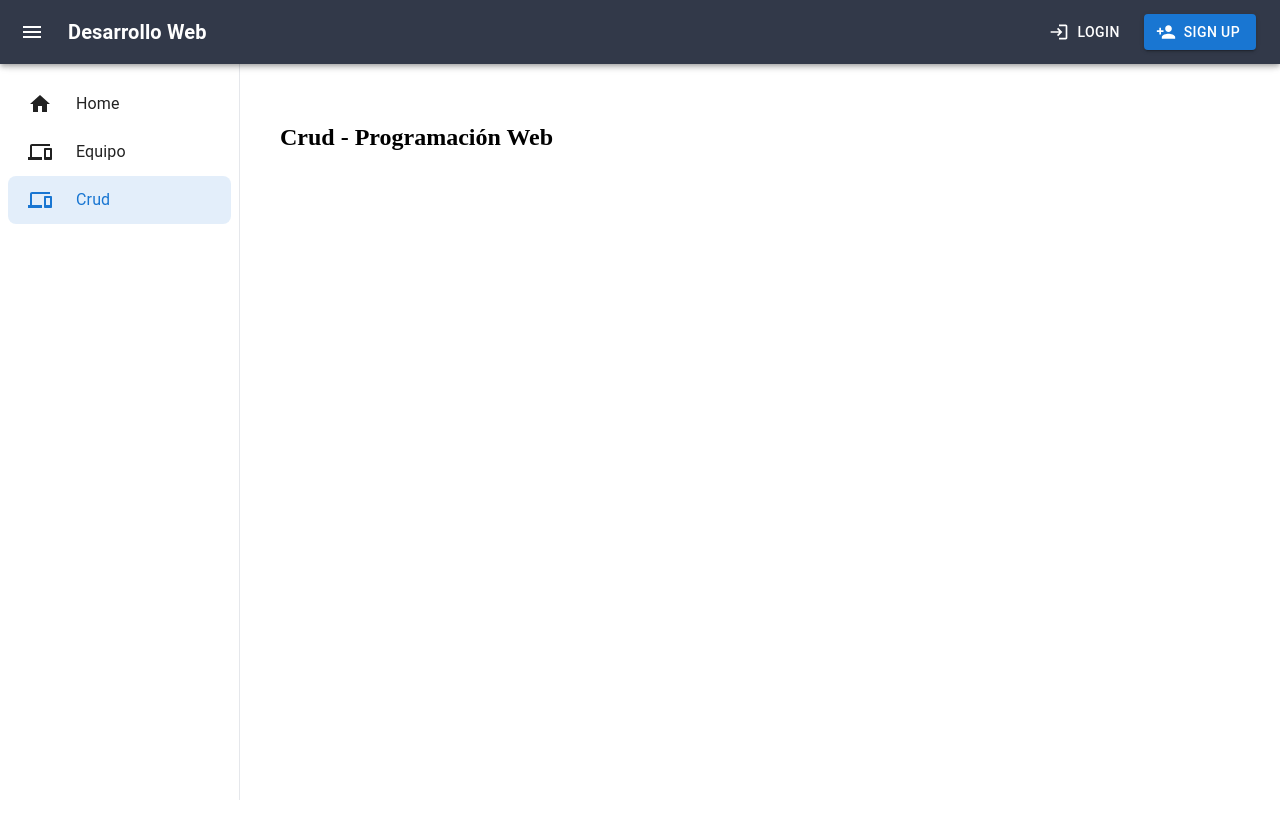
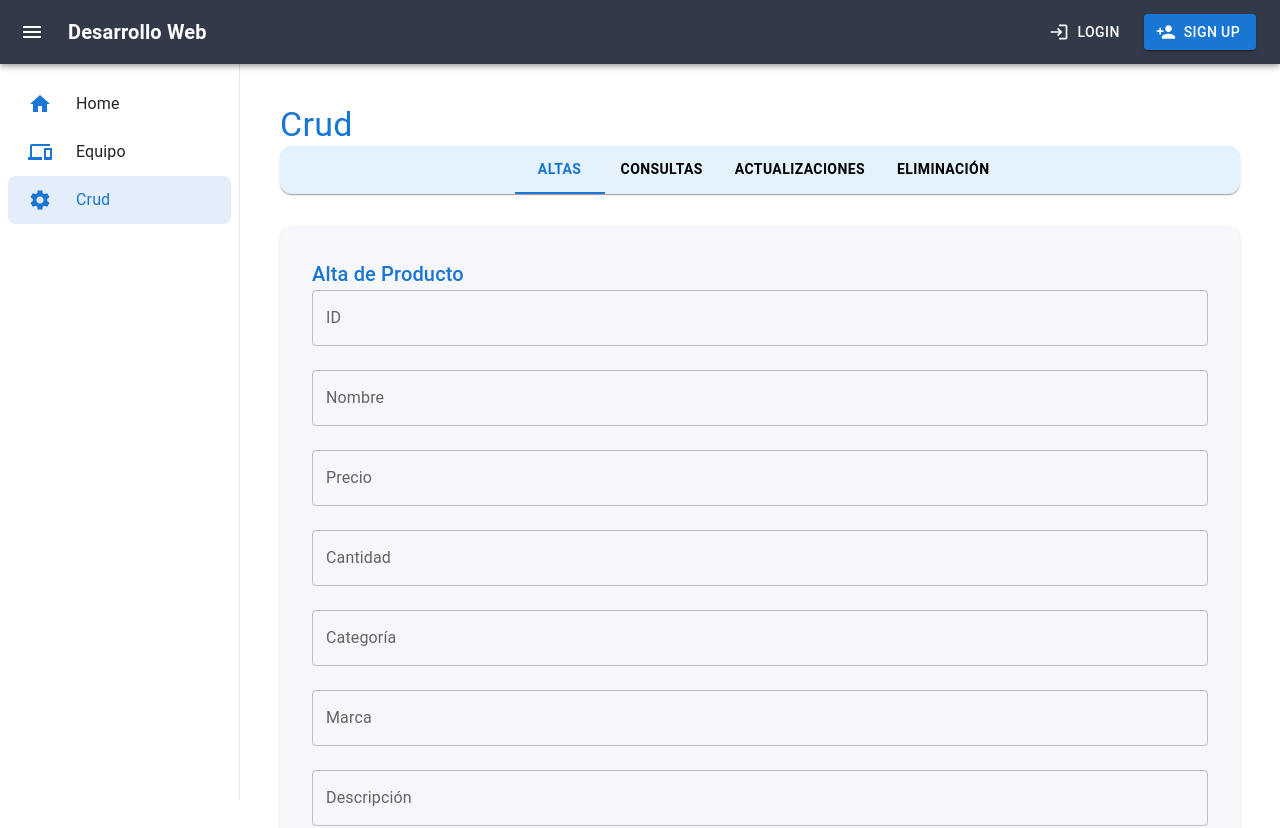
Before and after one commit to Luz1515/programacionweb-luz-0802-examen, a React (Vite) app: page /crud in a window 1280 px wide. Shown: the top 828 px of the page. Before the commit the page ends 800 px from the top, so only its background shows below. Built offline with nearby package versions, Linux system fonts and the light colour scheme.

Commit message:
Examen programacion web

```diff
--- a/index.html
+++ b/index.html
@@ -4,7 +4,7 @@
     <meta charset="UTF-8" />
     <link rel="icon" type="image/svg+xml" href="/favicon.svg" />
     <meta name="viewport" content="width=device-width, initial-scale=1.0" />
-    <title>sistema-ic0802</title>
+    <title>gesti&oacute;n de gstos</title>
   </head>
   <body>
     <div id="root"></div>
--- a/package.json
+++ b/package.json
@@ -13,11 +13,12 @@
     "@emotion/react": "^11.14.0",
     "@emotion/styled": "^11.14.1",
     "@fontsource/roboto": "^5.2.10",
-    "@mui/material": "^9.0.0",
+    "@mui/icons-material": "^9.0.1",
+    "@mui/material": "^9.0.1",
     "@mui/styled-engine-sc": "^9.0.0",
     "react": "^19.2.5",
     "react-dom": "^19.2.5",
-    "react-router-dom": "^7.15.0",
+    "react-router-dom": "^7.15.1",
     "styled-components": "^6.4.1"
   },
   "devDependencies": {
--- a/src/App.jsx
+++ b/src/App.jsx
@@ -15,7 +15,7 @@ function App() {
           <Route path="/" element={<HomePage />} />
           <Route path="/Equipo" element={<Equipo />} />
           <Route path="/crud" element={<Crud/>} />
-
+          <Route path="/home" element={<HomePage />} />
           <Route path="/login" element={<LoginPage />} />
           <Route path="/register" element={<RegisterPage />} />
 
--- a/src/layout/Sidebar.jsx
+++ b/src/layout/Sidebar.jsx
@@ -9,6 +9,8 @@ import {
 
 import HomeIcon from "@mui/icons-material/Home"
 import DevicesIcon from "@mui/icons-material/Devices"
+import DashboardIcon from "@mui/icons-material/Dashboard"
+import SettingsIcon from "@mui/icons-material/Settings"
 
 import { Link, useLocation } from "react-router-dom"
 
@@ -19,9 +21,9 @@ export default function Sidebar({ open, onClose, isMobile, collapsed }) {
   const location = useLocation()
 
   const menuItems = [
-    { text: "Home", icon: <HomeIcon />, path: "/" },
-    { text: "Equipo", icon: <DevicesIcon />, path: "/Equipo" },
-    { text: "Crud", icon: <DevicesIcon />, path: "/crud" },
+    { text: "Home", icon: <HomeIcon color="primary"/>, path: "/" },
+    { text: "Equipo", icon: <DevicesIcon color="primary"/>, path: "/Equipo" },
+    { text: "Crud", icon: <SettingsIcon color="primary"/>, path: "/crud" },
   ]
 
   const width = collapsed ? collapsedWidth : drawerWidth
--- a/src/pages/Equipo/Equipo.jsx
+++ b/src/pages/Equipo/Equipo.jsx
@@ -8,7 +8,7 @@ export default function Equipo(){
                 <Grid item xs={12} md={6}>
                     <Card>
                         <CardContent>
-                        <Typography variant="h6">Nombre del Integrante </Typography>
+                        <Typography variant="h6">Luz Nadia Flores Domínguez </Typography>
                         <Typography>Rol: Frontend</Typography>
                         </CardContent>
                     </Card>
@@ -16,7 +16,7 @@ export default function Equipo(){
                 <Grid item xs={12} md={6}>
                     <Card>
                         <CardContent>
-                        <Typography variant="h6">Otro Integramte</Typography>
+                        <Typography variant="h6">Sindy Pineda Nieto</Typography>
                         <Typography>Rol: Backend</Typography>
                         </CardContent>
                     </Card>
--- a/src/pages/crud/Crud.jsx
+++ b/src/pages/crud/Crud.jsx
@@ -1,5 +1,289 @@
-export default function Crud(){
-    return(
-        <h2>Crud - Programación Web</h2>
-    )
+import { useState } from "react";
+
+import {
+  Box,
+  Tabs,
+  Tab,
+  TextField,
+  Button,
+  Grid,
+  Paper,
+  Typography
+} from "@mui/material";
+
+export default function Crud() {
+
+  const [tab, setTab] = useState(0);
+
+  const cambiarTab = (event, newValue) => {
+    setTab(newValue);
+  };
+
+  return (
+    <Box p={3}>
+
+      <Typography
+        variant="h4"
+        mb={3}
+        fontWeight="bold"
+        color="primary"
+      >
+        Crud
+      </Typography>
+
+      {/* SUBMENÚ */}
+      <Paper
+        sx={{
+          mb: 4,
+          backgroundColor: "#e3f2fd",
+          borderRadius: 3
+        }}
+      >
+        <Tabs
+          value={tab}
+          onChange={cambiarTab}
+          centered
+          sx={{
+            "& .MuiTab-root": {
+              color: "black",
+              fontWeight: "bold"
+            }
+          }}
+        >
+          <Tab label="Altas" />
+          <Tab label="Consultas" />
+          <Tab label="Actualizaciones" />
+          <Tab label="Eliminación" />
+        </Tabs>
+      </Paper>
+
+      {/* ÁREA DE TRABAJO */}
+      <Paper
+        sx={{
+          p: 4,
+          backgroundColor: "#f5f7fa",
+          borderRadius: 3
+        }}
+      >
+
+        {/* ALTAS */}
+        {tab === 0 && (
+          <>
+            <Typography
+              variant="h6"
+              mb={3}
+              color="black"
+              fontWeight="bold"
+              color="primary"
+
+            >
+              Alta de Producto
+            </Typography>
+
+            <Box
+              display="flex"
+              flexDirection="column"
+              width="40%"
+            >
+              <TextField
+                fullWidth
+                label="ID"
+                sx={{ mb: 3 }}
+              />
+
+              <TextField
+                fullWidth
+                label="Nombre"
+                sx={{ mb: 3 }}
+              />
+
+              <TextField
+                fullWidth
+                label="Precio"
+                sx={{ mb: 3 }}
+              />
+
+              <TextField
+                fullWidth
+                label="Cantidad"
+                sx={{ mb: 3 }}
+              />
+
+              <TextField
+                fullWidth
+                label="Categoría"
+                sx={{ mb: 3 }}
+              />
+
+              <TextField
+                fullWidth
+                label="Marca"
+                sx={{ mb: 3 }}
+              />
+
+              <TextField
+                fullWidth
+                label="Descripción"
+                sx={{ mb: 4 }}
+              />
+
+              <Button
+                variant="contained"
+                sx={{
+                  backgroundColor: "#1976d2",
+                  fontWeight: "bold",
+                  borderRadius: 2,
+                  padding: 1.5,
+                  width: "40%"
+                }}
+              >
+                Aceptar
+              </Button>
+
+            </Box>
+          </>
+        )}
+
+        {/* CONSULTAS */}
+        {tab === 1 && (
+          <>
+            <Typography
+              variant="h6"
+              mb={3}
+              color="black"
+              fontWeight="bold"
+              color="primary"
+            >
+              Consulta de Productos
+            </Typography>
+
+            <Grid container spacing={2}>
+
+              <Grid item xs={12} md={6}>
+                <TextField fullWidth label="ID" />
+              </Grid>
+
+              <Grid item xs={12} md={6}>
+                <TextField fullWidth label="Nombre" />
+              </Grid>
+
+              <Grid item xs={12} md={6}>
+                <TextField fullWidth label="Categoría" />
+              </Grid>
+
+              <Grid item xs={12} md={6}>
+                <TextField fullWidth label="Marca" />
+              </Grid>
+
+              <Grid item xs={12}>
+                <TextField fullWidth label="Descripción" />
+              </Grid>
+
+              <Grid item xs={12}>
+                <Button variant="contained">
+                  Buscar
+                </Button>
+              </Grid>
+
+            </Grid>
+          </>
+        )}
+
+        {/* ACTUALIZACIONES */}
+        {tab === 2 && (
+          <>
+            <Typography
+              variant="h6"
+              mb={3}
+              color="black"
+              fontWeight="bold"
+              color="primary"
+            >
+              Actualización de Productos
+            </Typography>
+
+            <Grid container spacing={2}>
+
+              <Grid item xs={12} md={6}>
+                <TextField fullWidth label="ID" />
+              </Grid>
+
+              <Grid item xs={12} md={6}>
+                <TextField fullWidth label="Nombre" />
+              </Grid>
+
+              <Grid item xs={12} md={6}>
+                <TextField fullWidth label="Precio" />
+              </Grid>
+
+              <Grid item xs={12} md={6}>
+                <TextField fullWidth label="Cantidad" />
+              </Grid>
+
+              <Grid item xs={12}>
+                <TextField fullWidth label="Descripción" />
+              </Grid>
+
+              <Grid item xs={12}>
+                <Button variant="contained">
+                  Actualizar
+                </Button>
+              </Grid>
+
+            </Grid>
+          </>
+        )}
+
+        {/* ELIMINACIÓN */}
+        {tab === 3 && (
+          <>
+            <Typography
+              variant="h6"
+              mb={3}
+              color="black"
+              fontWeight="bold"
+              color="primary"
+            >
+              Eliminación de Productos
+            </Typography>
+
+            <Grid container spacing={2}>
+
+              <Grid item xs={12} md={6}>
+                <TextField fullWidth label="ID" />
+              </Grid>
+
+              <Grid item xs={12} md={6}>
+                <TextField fullWidth label="Nombre" />
+              </Grid>
+
+              <Grid item xs={12} md={6}>
+                <TextField fullWidth label="Categoría" />
+              </Grid>
+
+              <Grid item xs={12} md={6}>
+                <TextField fullWidth label="Marca" />
+              </Grid>
+
+              <Grid item xs={12}>
+                <TextField fullWidth label="Motivo" />
+              </Grid>
+
+              <Grid item xs={12}>
+                <Button
+                  variant="contained"
+                  color="error"
+                >
+                  Eliminar
+                </Button>
+              </Grid>
+
+            </Grid>
+          </>
+        )}
+
+      </Paper>
+
+    </Box>
+  );
 }
```
Also changed, not shown: 1 other file (tests, documents, lock files or other folders).
